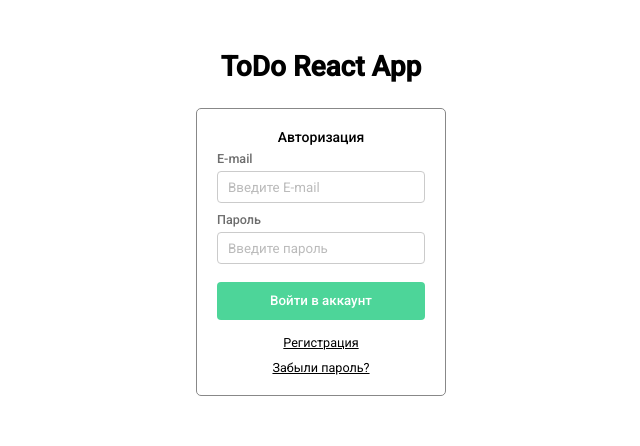
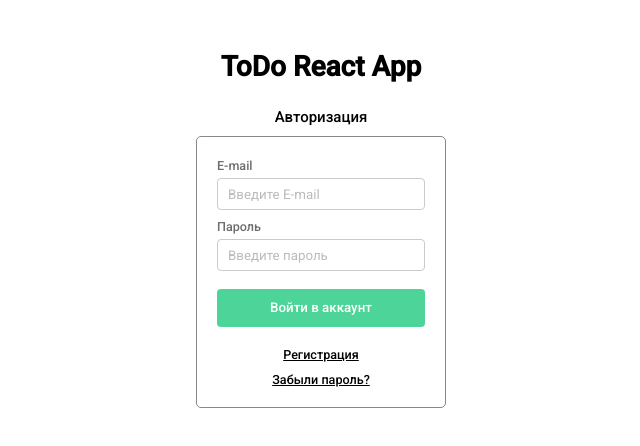
Before and after one commit to maxim-altuhov/todo-react, a React (Create React App) app: page / in a window 1280 px wide. Shown: the top 446 px of the page, without its empty margins (319-959 px from the left). Built offline with nearby package versions, Linux system fonts and the light colour scheme; no server answers.

Commit message:
Рефакторинг кода, переписал роутинг для авторизованных пользователей

```diff
--- a/src/App/App.jsx
+++ b/src/App/App.jsx
@@ -1,5 +1,5 @@
 import { useEffect, useState } from 'react';
-import { useDispatch } from 'react-redux';
+import { useDispatch, useSelector } from 'react-redux';
 import { Routes, Route, BrowserRouter } from 'react-router-dom';
 import { getAuth, onAuthStateChanged } from 'firebase/auth';
 
@@ -7,7 +7,7 @@ import { setUser } from 'store/slices/userSlice';
 import { HomePage, LoginPage, RecoveryPage, RegisterPage } from 'pages';
 
 const App = () => {
-  const [isAuth, setAuthStatus] = useState(false);
+  const { isAuth } = useSelector((state) => state.user);
   const [isLoading, setLoadingStatus] = useState(true);
   const dispatch = useDispatch();
   const auth = getAuth();
@@ -22,7 +22,6 @@ const App = () => {
             token: user.accessToken,
           }),
         );
-        setAuthStatus(true);
       }
 
       setLoadingStatus(false);
@@ -37,10 +36,15 @@ const App = () => {
   ) : (
     <BrowserRouter>
       <Routes>
-        <Route path="/*" element={isAuth ? <HomePage /> : <LoginPage />} />
-        <Route path="/sign-in" element={<LoginPage />} />
-        <Route path="/reg" element={<RegisterPage />} />
-        <Route path="/recovery" element={<RecoveryPage />} />
+        {isAuth ? (
+          <Route path="/*" element={<HomePage />} />
+        ) : (
+          <>
+            <Route path="/*" element={<LoginPage />} />
+            <Route path="/reg" element={<RegisterPage />} />
+            <Route path="/recovery" element={<RecoveryPage />} />
+          </>
+        )}
       </Routes>
     </BrowserRouter>
   );
--- a/src/assets/styles/base.scss
+++ b/src/assets/styles/base.scss
@@ -8,6 +8,12 @@
 
   &__title {
     margin-bottom: 25px;
+  }
+
+  &__subtitle {
+    margin-bottom: 10px;
+    font-size: 15px;
+    font-weight: 500;
   }
 }
 
--- a/src/components/Form/Form.jsx
+++ b/src/components/Form/Form.jsx
@@ -46,7 +46,6 @@ const Form = ({ isLoginForm }) => {
   return (
     <>
       <form className="form" autoComplete="off" onSubmit={handleSubmit(onSubmit)}>
-        <p className="form__title">{isLoginForm ? 'Авторизация' : 'Регистрация'}</p>
         <div className="form__group">
           <label className={classNames('form__label', { form__label_type_error: errors?.email })}>
             E-mail
--- a/src/components/Form/Form.scss
+++ b/src/components/Form/Form.scss
@@ -3,12 +3,6 @@
   border: 1px solid rgb(136, 136, 136);
   border-radius: 5px;
   padding: 20px;
-
-  &__title {
-    text-align: center;
-    font-weight: 500;
-    margin-bottom: 5px;
-  }
 
   &__group {
     margin-bottom: 8px;
@@ -46,8 +40,9 @@
     display: block;
     text-align: center;
     color: #000;
-    margin-top: 15px;
+    margin-top: 20px;
     font-size: 0.9rem;
+    font-weight: 500;
 
     &:last-child {
       margin-top: 10px;
--- a/src/components/Form/FormRecovery.jsx
+++ b/src/components/Form/FormRecovery.jsx
@@ -46,7 +46,6 @@ const FormRecovery = () => {
   return (
     <>
       <form className="form" autoComplete="off" onSubmit={handleSubmit(onSubmit)}>
-        <p className="form__title">Сбросить пароль</p>
         <div className="form__group">
           <label className={classNames('form__label', { form__label_type_error: errors?.email })}>
             E-mail
--- a/src/pages/LoginPage/LoginPage.jsx
+++ b/src/pages/LoginPage/LoginPage.jsx
@@ -4,6 +4,7 @@ const LoginPage = () => {
   return (
     <div className="container">
       <h1 className="container__title">ToDo React App</h1>
+      <p className="container__subtitle">Авторизация</p>
       <Form isLoginForm />
     </div>
   );
--- a/src/pages/RecoveryPage/RecoveryPage.jsx
+++ b/src/pages/RecoveryPage/RecoveryPage.jsx
@@ -4,6 +4,7 @@ const RecoveryPage = () => {
   return (
     <div className="container">
       <h1 className="container__title">ToDo React App</h1>
+      <p className="container__subtitle">Сброс пароля</p>
       <FormRecovery />
     </div>
   );
--- a/src/pages/RegisterPage/RegisterPage.jsx
+++ b/src/pages/RegisterPage/RegisterPage.jsx
@@ -4,6 +4,7 @@ const RegisterPage = () => {
   return (
     <div className="container">
       <h1 className="container__title">ToDo React App</h1>
+      <p className="container__subtitle">Регистрация</p>
       <Form />
     </div>
   );
```
